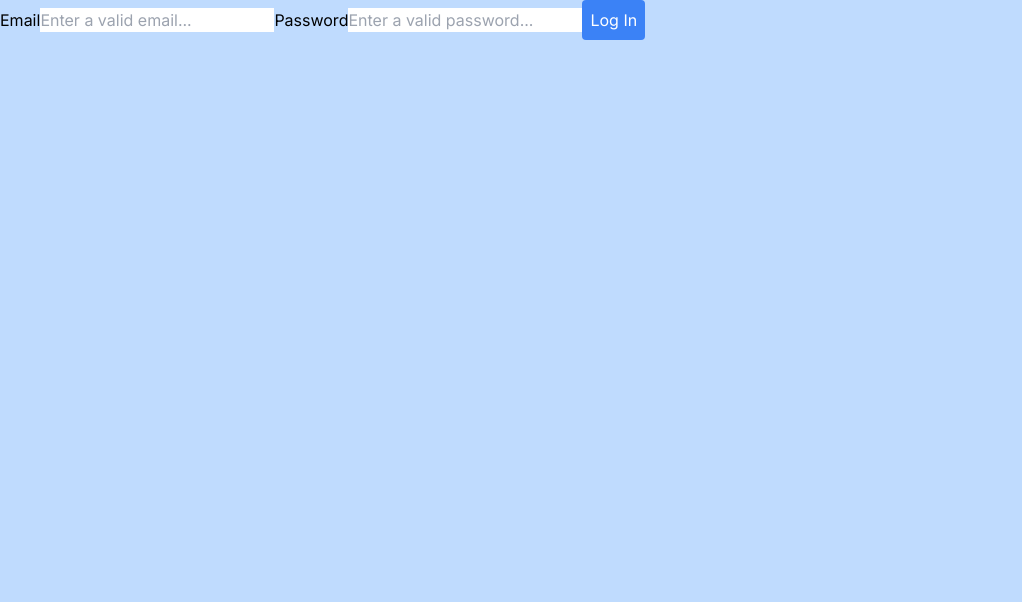
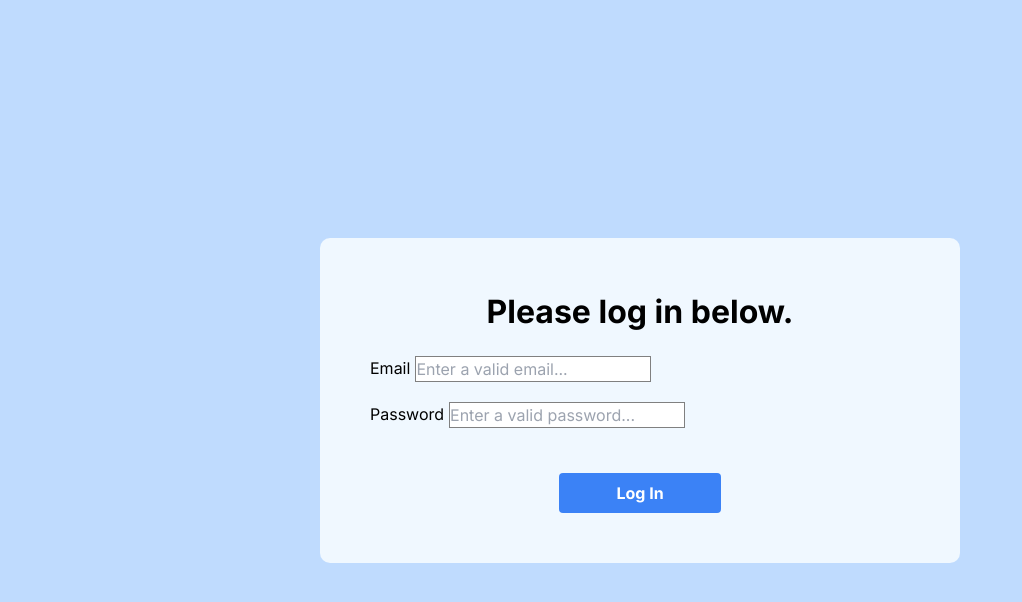
Before and after one commit to brunoFernandes21/books-app, a Next.js app: page /login in a window 1280 px wide. Shown: the top 602 px of the page, without its empty margins (0-1022 px from the left). Built offline with nearby package versions, Linux system fonts and the light colour scheme.

Commit message:
Added error handling to the form. Added basic CSS styling.

```diff
--- a/app/globals.css
+++ b/app/globals.css
@@ -1,3 +1,47 @@
 @tailwind base;
 @tailwind components;
 @tailwind utilities;
+
+.form-container {
+    display: flex;
+    flex-direction: column;
+    align-items: center;
+    justify-content: center;
+    height: 100vh;
+}
+
+h2 {
+    font-size: 2rem;
+    font-weight: bold;
+    align-self: center;
+    margin-bottom: 20px;
+}
+
+.form {
+    display: flex;
+    flex-direction: column;
+    width: 50%;
+    padding: 50px;
+    background-color: aliceblue;
+    border-radius: 10px;
+}
+
+.form input {
+    border: 1px solid grey;
+}
+
+.form button {
+    width: 30%;
+    align-self: center;
+    margin-top: 25px;
+    font-weight: bold;
+}
+
+.input-wrapper {
+    display: flex;
+    margin-bottom: 20px;
+}
+
+.input-wrapper label {
+    margin-right: 5px;
+}
--- a/app/login/page.jsx
+++ b/app/login/page.jsx
@@ -2,10 +2,13 @@
 import { useState } from "react";
 import app from "../firebase/config";
 import { getAuth, signInWithEmailAndPassword } from "firebase/auth";
+import { useRouter } from "next/navigation";
 
 const auth = getAuth(app);
 
 const LoginPage = () => {
+    let router = useRouter();
+    const [isError, setIsError] = useState(null);
     const [loginData, setLoginData] = useState({
         email: "",
         password: "",
@@ -21,18 +24,22 @@ const LoginPage = () => {
 
     const handleSubmit = async (event) => {
         event.preventDefault();
-
+        setIsError(null);
         try {
             const response = await signInWithEmailAndPassword(auth, loginData.email, loginData.password);
-
             console.log(response);
+            router.push("/");
         } catch (error) {
-            console.error("Error logging in: ", error);
+            setIsError(error.message);
         }
     };
 
     return (
-        <form onSubmit={handleSubmit}>
+        <div className="form-container">
+            <form className="form" onSubmit={handleSubmit}>
+                <h2>Please log in below.</h2>
+
+                <div className="input-wrapper">
                     <label htmlFor="email">Email</label>
                     <input
                         type="text"
@@ -43,7 +50,9 @@ const LoginPage = () => {
                         onChange={handleChange}
                         required
                     />
+                </div>
 
+                <div className="input-wrapper">
                     <label htmlFor="password">Password</label>
                     <input
                         type="password"
@@ -54,9 +63,13 @@ const LoginPage = () => {
                         onChange={handleChange}
                         required
                     />
+                </div>
 
                 <button className="bg-blue-500 p-2 rounded text-white">Log In</button>
+
+                {isError ? <p>{isError}</p> : null}
             </form>
+        </div>
     );
 };
 
```
Lines whose indentation alone changed are shown as unchanged.
